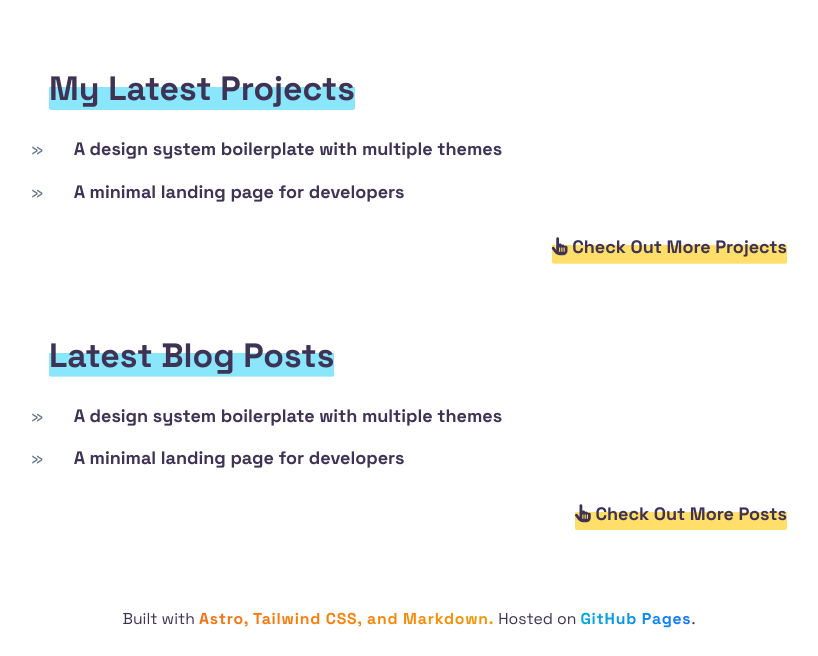
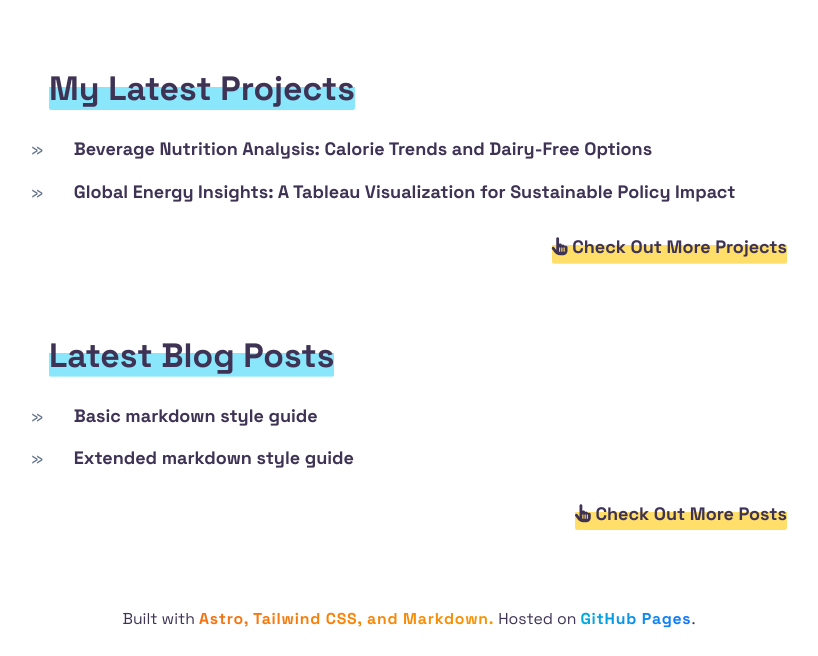
Before and after one commit to mohammedzubairshaik20/mohammedzubair.github.io, an Astro site: page / in a window 1280 px wide. Shown: the part 684-1340 px from the top of the page, without its empty margins (231-1049 px from the left). Built offline with nearby package versions, Linux system fonts and the light colour scheme; Astro itself is replaced by a stand-in of ours.

Commit message:
links update

```diff
--- a/src/components/AboutTheTheme.astro
+++ b/src/components/AboutTheTheme.astro
@@ -14,9 +14,9 @@
       <!-- Adjusted margin bottom -->
       <strong>
         <a
-          href="https://github.com/mohammedzubairshaik20"
+          href="https://github.com/mohammedzubairshaik20/Beverage-Nutrition-Analysis"
           class="unset ml-4 rounded-sm transition-[background-size] duration-150 ease-in-out bg-left-bottom bg-[length:0%_55%] hover:bg-[length:100%_55%] bg-no-repeat bg-gradient-to-r from-primary-yellow to-primary-yellow dark:bg-none dark:hover:text-primary-yellow"
-          >A design system boilerplate with multiple themes</a
+          >Beverage Nutrition Analysis: Calorie Trends and Dairy-Free Options</a
         >
       </strong>
     </li>
@@ -24,9 +24,9 @@
       <!-- Adjusted margin bottom -->
       <strong>
         <a
-          href="https://github.com/mohammedzubairshaik20"
+          href="https://public.tableau.com/app/profile/mohammed.zubair.shaik/viz/EnergyConsumptionAnalysisByCountry_16981896439730/Dashboard1"
           class="unset ml-4 rounded-sm transition-[background-size] duration-150 ease-in-out bg-left-bottom bg-[length:0%_55%] hover:bg-[length:100%_55%] bg-no-repeat bg-gradient-to-r from-primary-yellow to-primary-yellow dark:bg-none dark:hover:text-primary-yellow"
-          >A minimal landing page for developers</a
+          >Global Energy Insights: A Tableau Visualization for Sustainable Policy Impact</a
         ></strong
       >
     </li>
@@ -54,9 +54,9 @@
       <!-- Adjusted margin bottom -->
       <strong>
         <a
-          href="https://github.com/mohammedzubairshaik20"
+          href="/blog/basic-markdown-style-guide"
           class="unset ml-4 rounded-sm transition-[background-size] duration-150 ease-in-out bg-left-bottom bg-[length:0%_55%] hover:bg-[length:100%_55%] bg-no-repeat bg-gradient-to-r from-primary-yellow to-primary-yellow dark:bg-none dark:hover:text-primary-yellow"
-          >A design system boilerplate with multiple themes</a
+          >Basic markdown style guide</a
         >
       </strong>
     </li>
@@ -64,9 +64,9 @@
       <!-- Adjusted margin bottom -->
       <strong>
         <a
-          href="https://github.com/mohammedzubairshaik20"
+          href="/blog/extended-markdown-style-guide"
           class="unset ml-4 rounded-sm transition-[background-size] duration-150 ease-in-out bg-left-bottom bg-[length:0%_55%] hover:bg-[length:100%_55%] bg-no-repeat bg-gradient-to-r from-primary-yellow to-primary-yellow dark:bg-none dark:hover:text-primary-yellow"
-          >A minimal landing page for developers</a
+          >Extended markdown style guide</a
         ></strong
       >
     </li>
```
